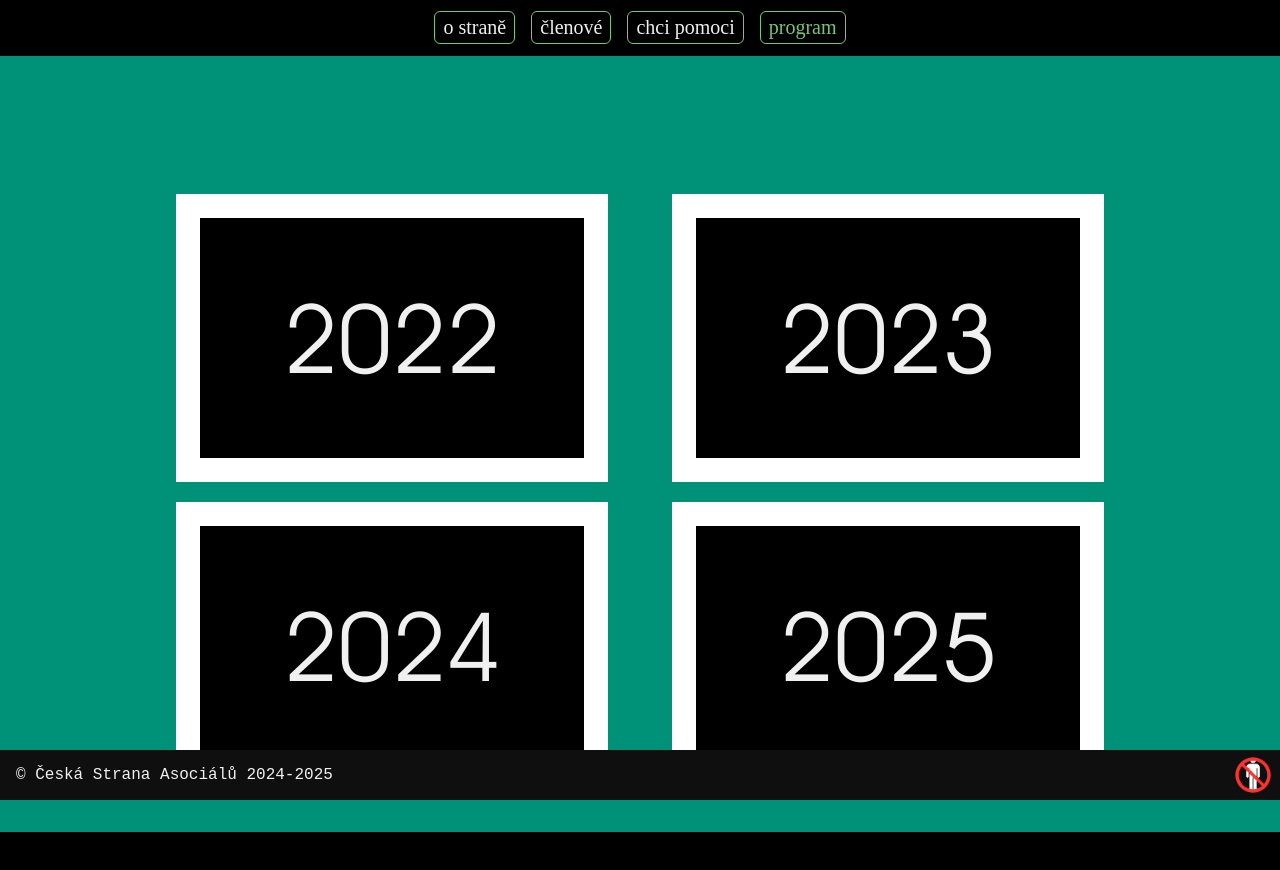
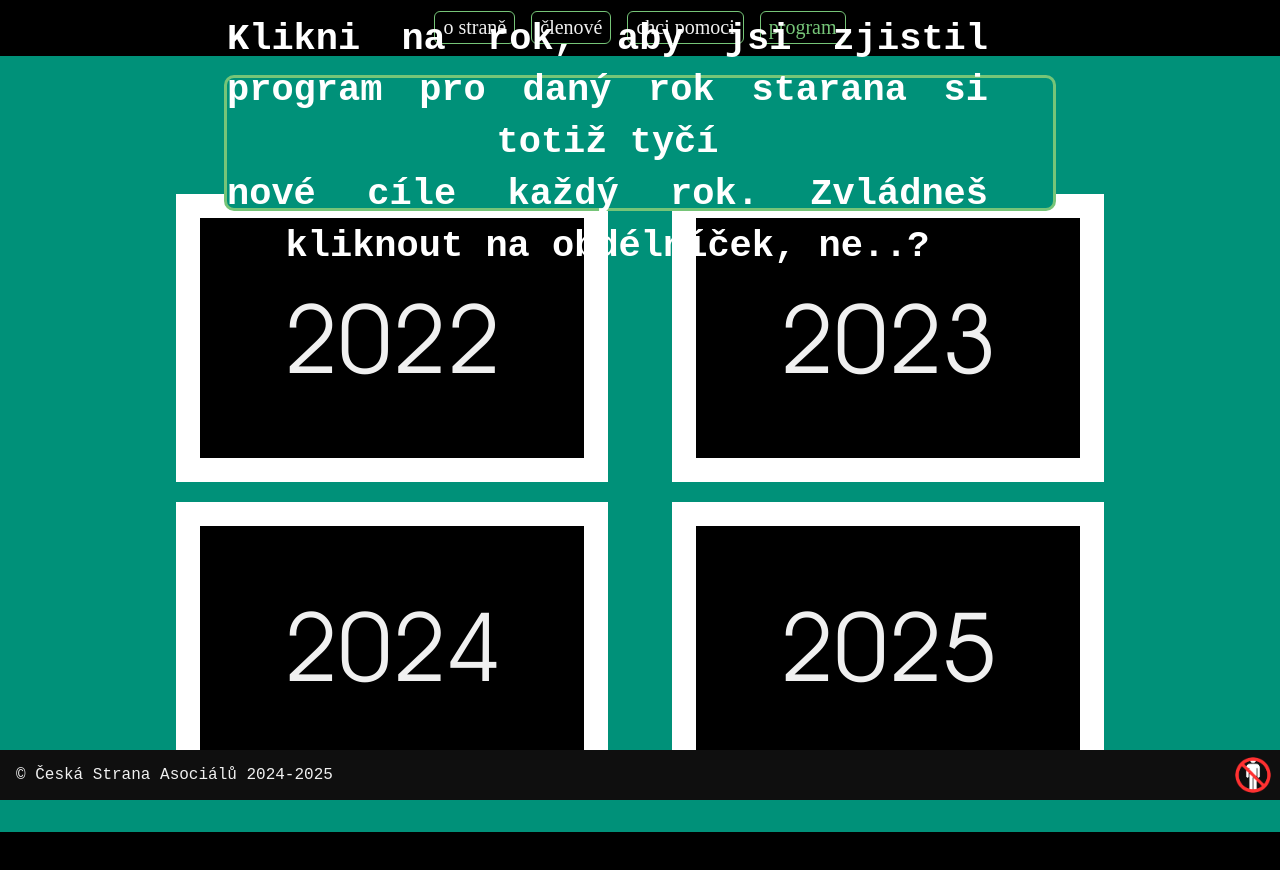
Before and after one commit to CAsocialu/CAsocialu.github.io, a React (Create React App) app: page /program in a window 1280 px wide. Shown: the top 870 px of the page. Built offline with nearby package versions, Linux system fonts and the light colour scheme; a web font is replaced by a local one.

Commit message:
Update Program.js

```diff
--- a/src/pages/Program/Program.js
+++ b/src/pages/Program/Program.js
@@ -1,6 +1,10 @@
 import './Program.css';
 import { Helmet } from 'react-helmet-async';
 import Title from '../../components/Title/Title';
+
+
+
+
 
 
 export default function Program() {
@@ -87,7 +91,7 @@ export default function Program() {
             "Znělka z kouzelné školky jako státní hymna."
         ]
     }
-    return (
+     return (
         <div id="programmeContent">
             <Helmet>
                 <title>Program · ČSA</title>
@@ -101,11 +105,15 @@ export default function Program() {
                 <meta name="twitter:description" content="ČSA je recesistická politická strana, v tento moment chystající se vzniknout a poté začít nabírat členy. Více než strana je ČSA internetová mikrokomunita, kde každý člověk náhodně z internetu může přispět svým dílem." />
                 <meta name="twitter:image" content={`${process.env.PUBLIC_URL}/assets/banner.png`} />
             </Helmet>
+    <div className="nadrokovybox">
+        Klikni na rok, aby jsi zjistil program pro daný rok starana si totiž tyčí<br />
+        nové cíle každý rok. Zvládneš kliknout na obdélníček, ne..?
+    </div>
             <div className="rokyContainer">
                 {Object.entries(programEntries).map(([year, entries]) => (
                     <label className="rokKarta" key={year}>
                         <input type="checkbox" className="rokKartaTrigger" />
-                        <div className="rokFront">{year}</div>
+                        <div className="rokFront" >{year}</div>
                         <div className="rokKartaBackdrop"></div>
                         <ul className="rokBack">
                             <Title small>Program na rok {year}</Title>
@@ -117,5 +125,5 @@ export default function Program() {
                 ))}
             </div>
         </div>
-    )
+    );
 }
```
